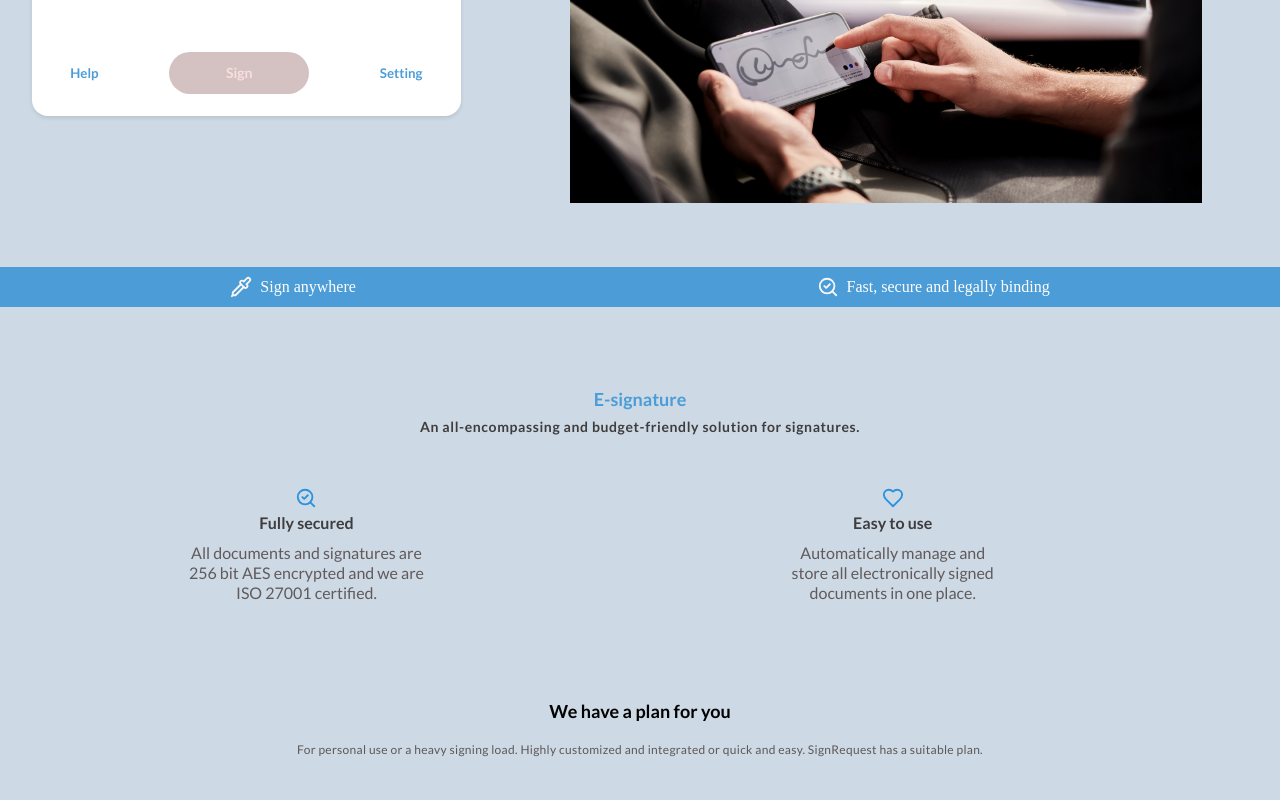
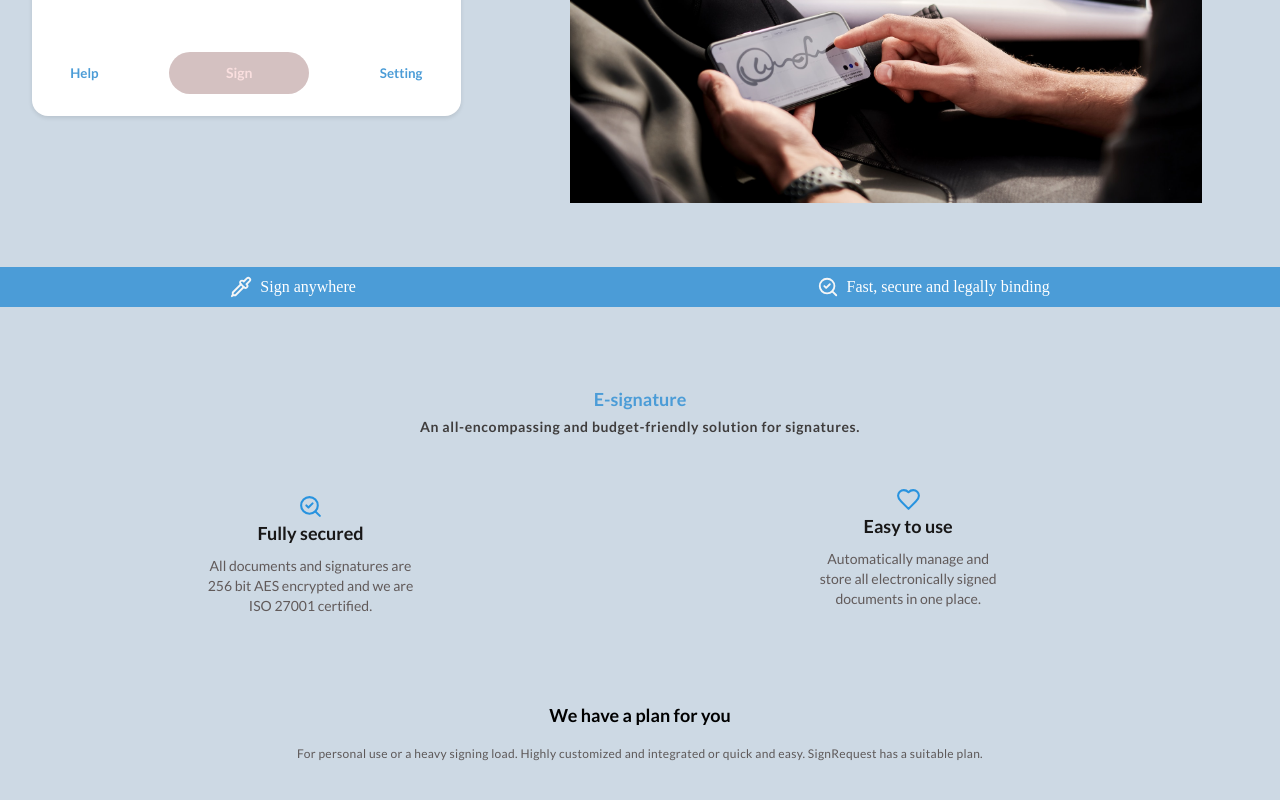
Before and after one commit to nathan-assefa/digital-signature-frontend, a React (Vite) app: page / in a window 1280 px wide. Shown: the part 398-1198 px from the top of the page. Built offline with nearby package versions, Linux system fonts and the light colour scheme; what @syncfusion/ej2-base would draw is missing.

Commit message:
fixing the landing page

```diff
--- a/src/styles/HomePage.css
+++ b/src/styles/HomePage.css
@@ -239,18 +239,18 @@
   margin-right: auto;
 }
 
-.two-features {
+.features .two-features {
   margin-top: 3em;
 }
 
-.two-features .srch-check,
+.features .two-features .srch-check,
 .two-features .heart {
   color: #2893df;
   height: 18px;
   width: 18px;
 }
 
-.two-features .fc {
+.features .two-features .fc {
   font-weight: bold;
   line-height: 24px;
   font-family: Lato;
@@ -259,7 +259,7 @@
   color: rgb(63, 61, 61);
 }
 
-.two-features .feature-described {
+.features .two-features .feature-described {
   width: 60%;
   margin-left: auto;
   margin-right: auto;
@@ -270,7 +270,7 @@
   font-family: Lato;
 }
 
-.two-features .first-f-d {
+.features .two-features .first-f-d {
   margin-bottom: 2em;
 }
 
@@ -435,25 +435,28 @@
 
   .two-features {
     display: flex;
+    justify-content: space-around;
+    align-items: center;
     margin-top: 3em;
   }
 
-  .two-features .srch-check,
+  .features .two-features .srch-check,
   .two-features .heart {
-    height: 22px;
-    width: 22px;
+    height: 25px;
+    width: 25px;
   }
 
-  .two-features .fc {
-    font-size: 16px;
+  .features .two-features .fc {
+    font-size: 18px;
+    color: rgb(24, 23, 23);
   }
 
-  .two-features .feature-described {
+  .features .two-features .feature-described {
     width: 40%;
-    font-size: 16px;
+    font-size: 14px;
   }
 
-  .two-features .first-f-d {
+  .features .two-features .first-f-d {
     margin-bottom: unset;
   }
 
```
